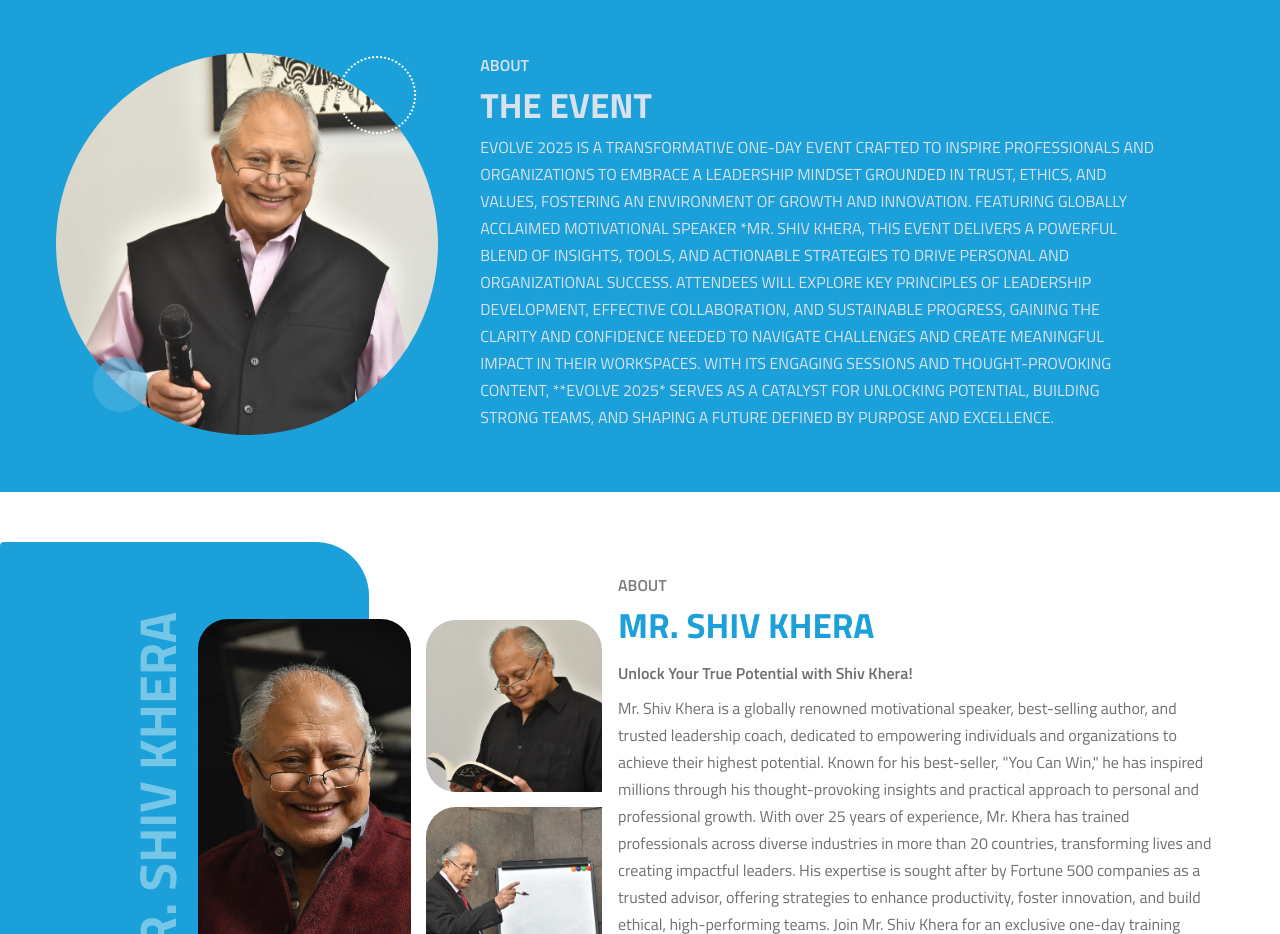
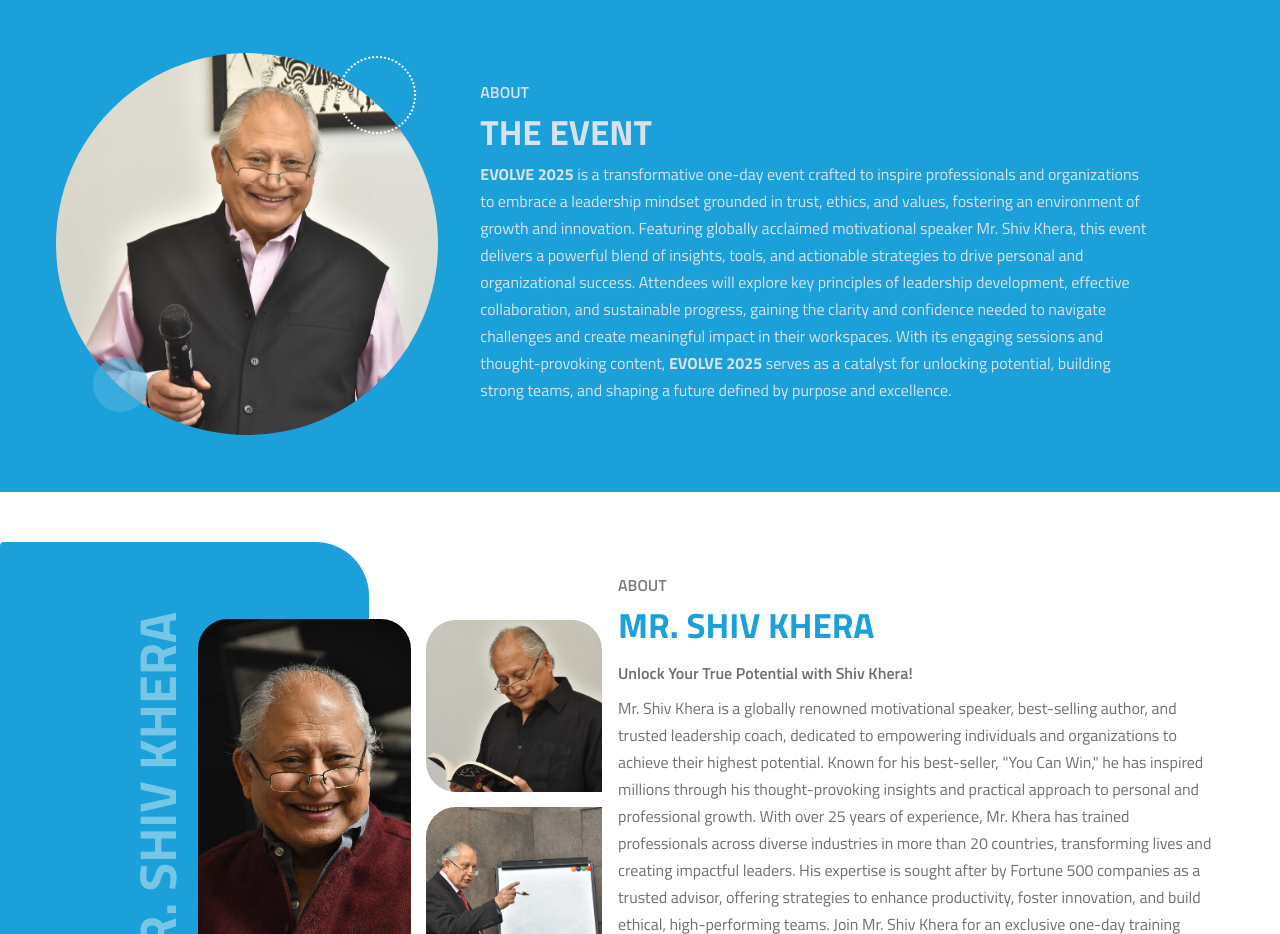
Before and after one commit to Shyamjith01/Evolve-frontend, a Next.js app: page / in a window 1280 px wide. Shown: the part 1180-2114 px from the top of the page. Built offline with nearby package versions, Linux system fonts and the light colour scheme.

Commit message:
event info content change

```diff
--- a/src/features/EventInfo/EventInfo.tsx
+++ b/src/features/EventInfo/EventInfo.tsx
@@ -44,17 +44,16 @@
                   The event
                 </Text>
                 <Text
-                  tt={"uppercase"}
                   fw={400}
                   fz={"16px"}
                   lh={"27px"}
                   c={"brand.1"}
                 >
-                  EVOLVE 2025 is a transformative one-day event crafted to
+                  <strong>EVOLVE 2025</strong> is a transformative one-day event crafted to
                   inspire professionals and organizations to embrace a
                   leadership mindset grounded in trust, ethics, and values,
                   fostering an environment of growth and innovation. Featuring
-                  globally acclaimed motivational speaker *Mr. Shiv Khera, this
+                  globally acclaimed motivational speaker Mr. Shiv Khera, this
                   event delivers a powerful blend of insights, tools, and
                   actionable strategies to drive personal and organizational
                   success. Attendees will explore key principles of leadership
@@ -62,7 +61,7 @@
                   progress, gaining the clarity and confidence needed to
                   navigate challenges and create meaningful impact in their
                   workspaces. With its engaging sessions and thought-provoking
-                  content, **EVOLVE 2025* serves as a catalyst for unlocking
+                  content, <strong>EVOLVE 2025</strong> serves as a catalyst for unlocking
                   potential, building strong teams, and shaping a future defined
                   by purpose and excellence.
                 </Text>
```
Also changed, not shown: package.json (+3 -4 lines), 1 other file (tests, documents, lock files or other folders).
